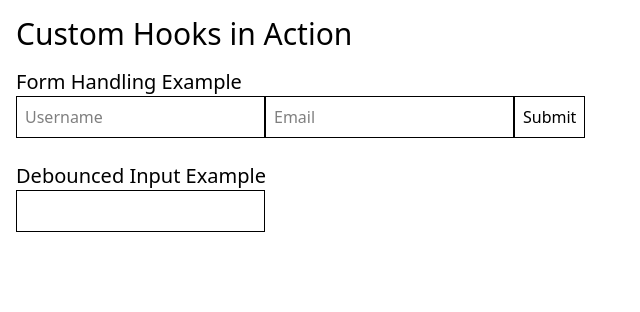
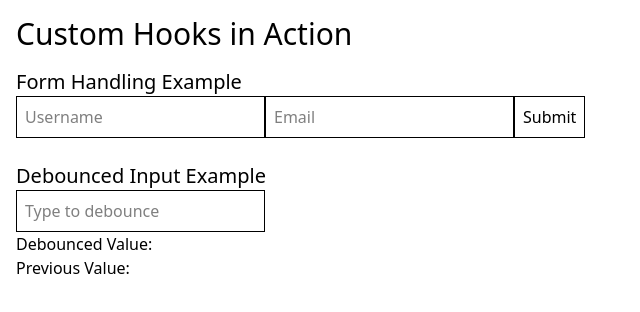
Before and after one commit to abhijitmanna912001/Custom-Hooks-Challenge, a React (Vite) app: page / in a window 1280 px wide. Shown: the top 312 px of the page, without its empty margins (0-640 px from the left). Built offline with nearby package versions, Linux system fonts and the light colour scheme.

Commit message:
Debounce use in App completed

```diff
--- a/src/App.tsx
+++ b/src/App.tsx
@@ -1,6 +1,7 @@
 import { useState } from "react";
 import useForm from "./hooks/useForm";
 import useDebounce from "./hooks/useDebounce";
+import usePrevious from "./hooks/usePrevious";
 
 const App = () => {
   const { values, handleChange, handleSubmit } = useForm({
@@ -10,6 +11,11 @@ const App = () => {
 
   const [inputValue, setInputValue] = useState("");
   const debouncedInput = useDebounce(inputValue, 500);
+  const previousValue = usePrevious(inputValue);
+
+  const handleInputChange = (e: React.ChangeEvent<HTMLInputElement>) => {
+    setInputValue(e.target.value);
+  };
 
   return (
     <div className="p-4">
@@ -40,7 +46,15 @@ const App = () => {
       </div>
       <div className="mb-4">
         <h2 className="text-xl">Debounced Input Example</h2>
-        <input type="text" className="border p-2" />
+        <input
+          type="text"
+          className="border p-2"
+          value={inputValue}
+          onChange={handleInputChange}
+          placeholder="Type to debounce"
+        />
+        <p>Debounced Value: {debouncedInput}</p>
+        <p>Previous Value: {previousValue}</p>
       </div>
     </div>
   );
```
